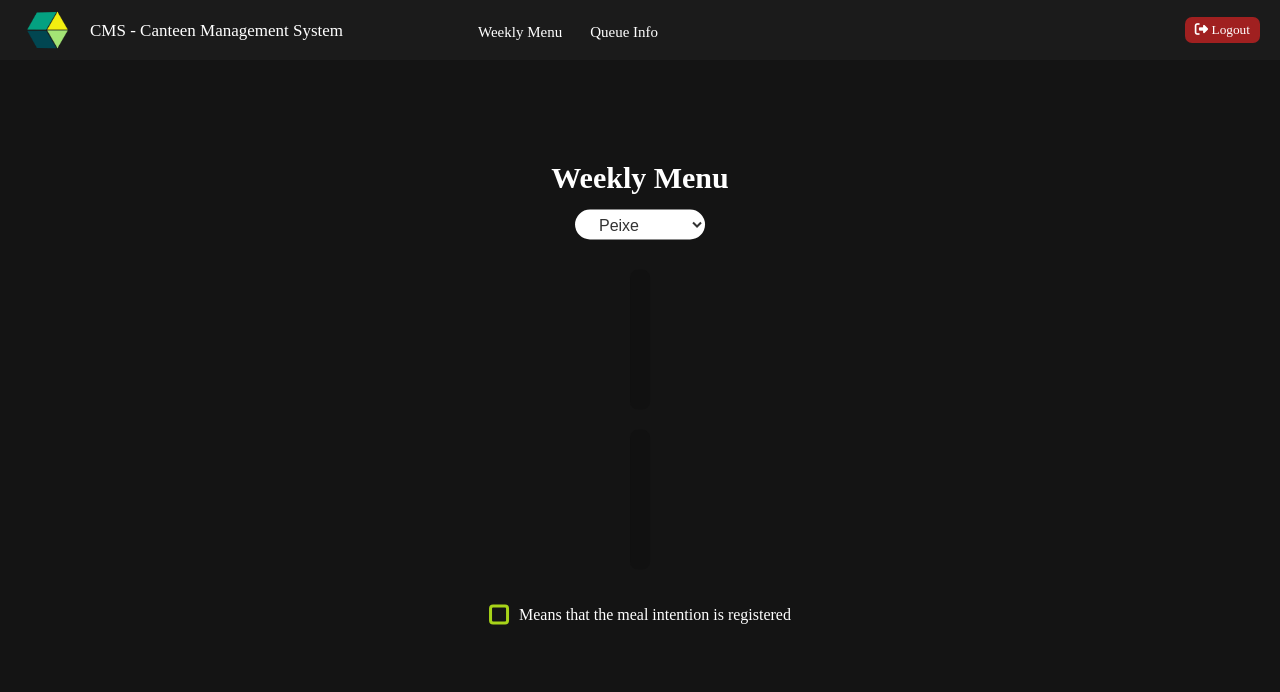
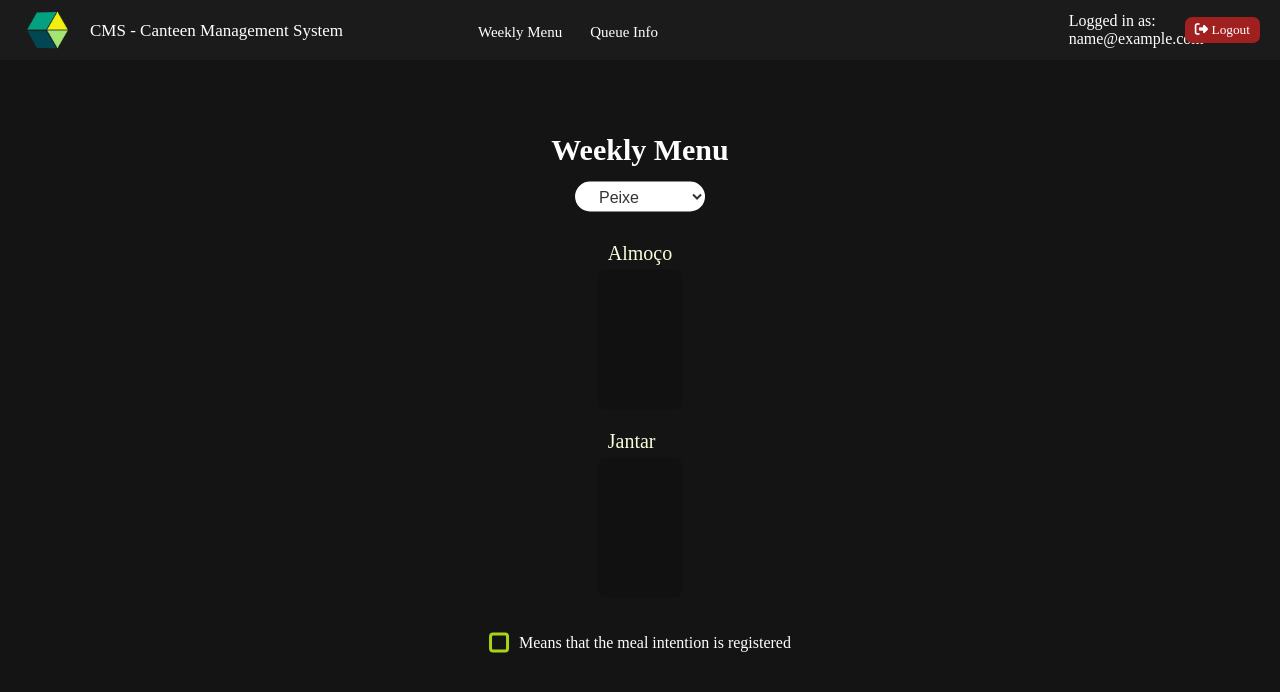
Before and after one commit to Asuryu/GPS, a Flask app: template src/templates/menu.html in a window 1280 px wide. Shown: the top 692 px of the page. Run offline with Flask 2, Linux system fonts and the light colour scheme; data comes from the database, SQL or seed files in the repository; the template is opened without the code that fills it: most values are stand-ins (such as "Sample title", 1, 10 or a date in 2020); some libraries are stand-ins or nearby versions; some web fonts are replaced.

Commit message:
Adding meal period indicator to menu page

```diff
--- a/src/static/css/menu.css
+++ b/src/static/css/menu.css
@@ -39,6 +39,7 @@
     align-items: center;
     flex-direction: row;
     padding: 10px;
+    margin-top: 5px;
     margin-bottom: 20px;
 }
 
@@ -85,6 +86,16 @@
     border: 2px solid #a7d319;
 }
 
+h.mealTypeName{
+    position: relative;
+    color: #f7ffdc;
+    font-family: AdiNeueBold;
+    font-size: 20px;
+    margin: 0;
+    padding: 10px;
+    padding-top: 20px;
+}
+
 .box{
     position: relative;
     width: 100%;
--- a/src/templates/menu.html
+++ b/src/templates/menu.html
@@ -35,6 +35,7 @@
             <a href="/statistics">Statistics</a>
             {% endif %}
         </div>
+        <h class="loggedInAs">Logged in as: {{ email }}</h>
         <button class="button-negative logout">
             <a href="/logout"><i class="fa-solid fa-right-from-bracket"></i> Logout</a>
         </button>
@@ -46,9 +47,9 @@
             <option value="2">Carne</option>
             <option value="3">Vegetariano</option>
         </select>
-        <!-- Dropdown PEIXE CARNE VEGETARIANO (get) -->
         <div id="menu">
             {% if (menu) %}
+            <h class="mealTypeName">Almoço</h>
             <div class="menu-wrap" id="almoco">
             {% for item in menu %}
                 {% if item[3] == "Almoço" %}
@@ -62,6 +63,7 @@
         {% endif %}
 
         {% if (menu) %}
+            <h class="mealTypeName">Jantar</h>
             <div class="menu-wrap" id="jantar">
             {% for item in menu %}
                 {% if item[3] == "Jantar" %}
```
